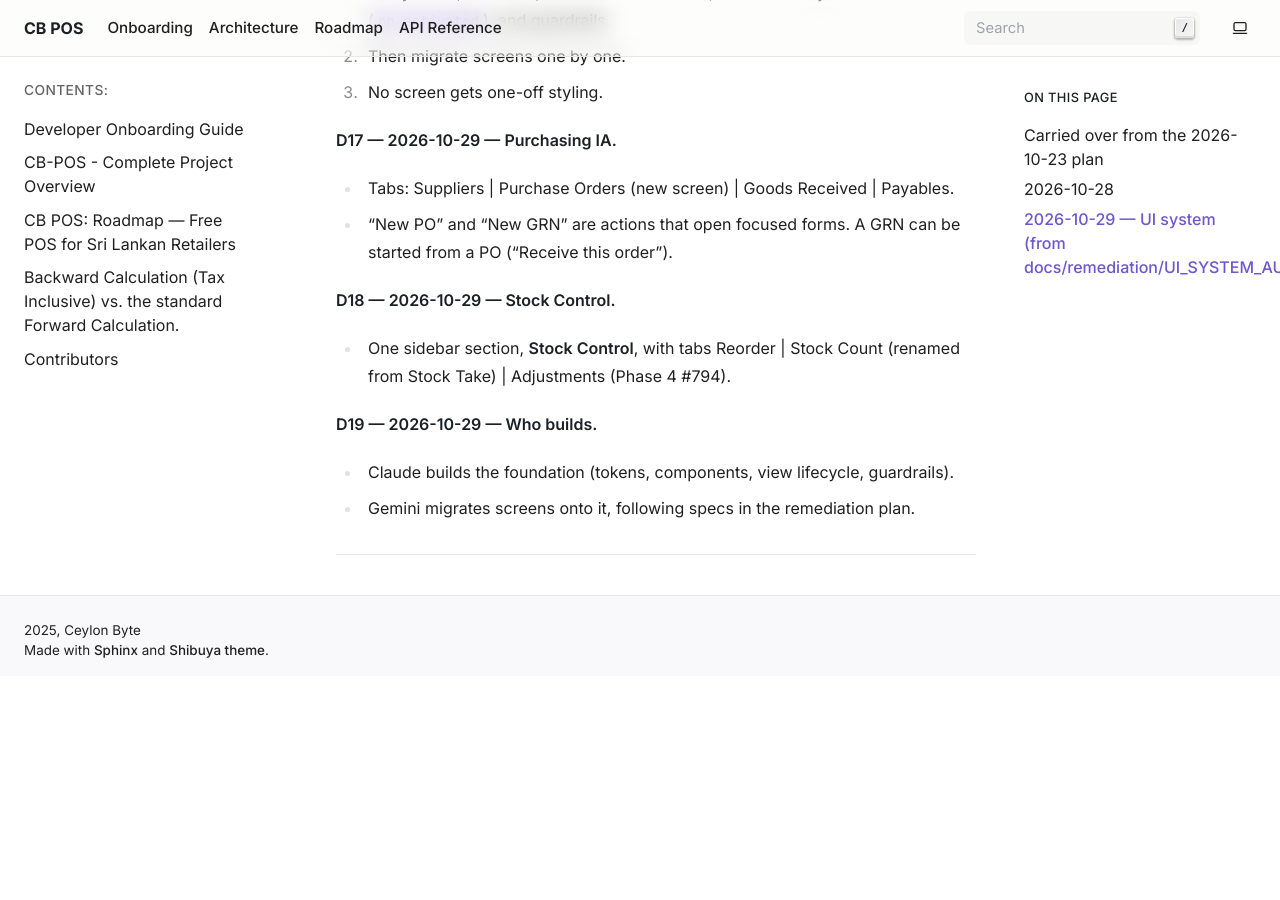
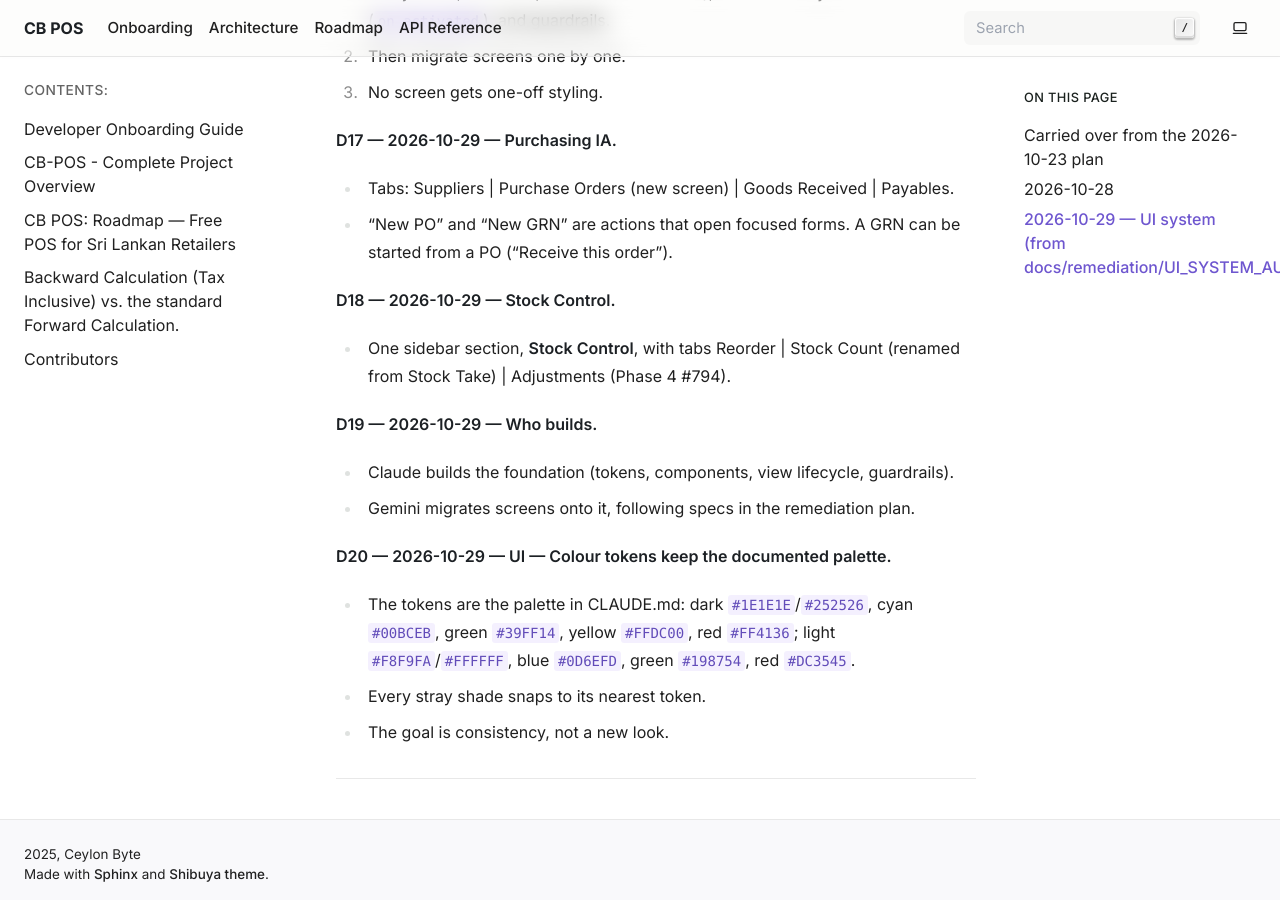
Before and after one commit to HMAHD/CB-POS, a Sphinx documentation site: the page built from docs/remediation/DECISIONS.md, in a window 1280 px wide and 900 px high, scrolled down 2562 px. Built offline with Sphinx 7.4.7, drawn with Linux system fonts in a browser that asks for light colours; pages that are not in the unit, such as notebooks, are missing from menus; before the commit the page ends 3238 px from its top, so only the background shows below that.

Commit message:
docs(ui): D20 colour tokens keep the documented palette

```diff
--- a/docs/remediation/DECISIONS.md
+++ b/docs/remediation/DECISIONS.md
@@ -55,3 +55,8 @@ Format: `D<n> — <date> — #<issue> — <decision>`. New decisions go at the b
 **D19 — 2026-10-29 — Who builds.**
 - Claude builds the foundation (tokens, components, view lifecycle, guardrails).
 - Gemini migrates screens onto it, following specs in the remediation plan.
+
+**D20 — 2026-10-29 — UI — Colour tokens keep the documented palette.**
+- The tokens are the palette in CLAUDE.md: dark `#1E1E1E`/`#252526`, cyan `#00BCEB`, green `#39FF14`, yellow `#FFDC00`, red `#FF4136`; light `#F8F9FA`/`#FFFFFF`, blue `#0D6EFD`, green `#198754`, red `#DC3545`.
+- Every stray shade snaps to its nearest token.
+- The goal is consistency, not a new look.
```
